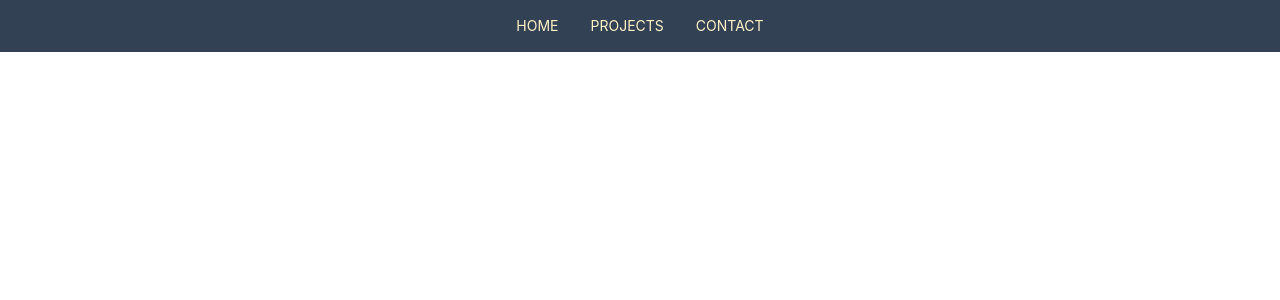
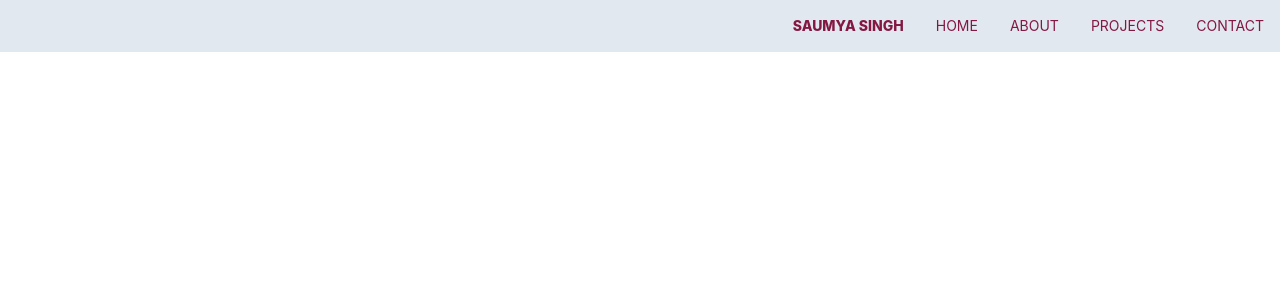
Before and after one commit to SaumyaSingh14-web/Portfolio, a React (Create React App) app: page / in a window 1280 px wide. Shown: the top 300 px of the page. Built offline with nearby package versions, Linux system fonts and the light colour scheme.

Commit message:
commit navbar

```diff
--- a/src/components/Navbar.jsx
+++ b/src/components/Navbar.jsx
@@ -3,7 +3,7 @@ import Navele from "./Navele";
 function Navbar(){
     return(
         <div>
-            <ul className="bg-slate-700 md:flex justify-evenly">
+            <ul className="bg-slate-200 md:flex justify-end">
                 <Navele/>
             </ul>
 
--- a/src/components/Navele.jsx
+++ b/src/components/Navele.jsx
@@ -4,10 +4,11 @@ function Navele(){
     return(
         <div>
             <div className="md:flex">
-                <NaveleName name = "home" />
+                <NaveleName name = "saumya singh" className = "font-extrabold text-lg justify-self-start"/>
+                <NaveleName name = "home"/>
+                <NaveleName name = "about"/>
                 <NaveleName name = "projects" />
-                <NaveleName name = "contact" />
-
+                <NaveleName name = "contact"/>
             </div>
 
         </div>
--- a/src/components/NaveleName.jsx
+++ b/src/components/NaveleName.jsx
@@ -1,9 +1,12 @@
 function NaveleName(props){
     return(
+        // <div>
+        //     <div className={`text-lg text-green-200 uppercase font-extrabold ${props.className}`}>{props.myName}</div>
         <div>
-           <li className={`text-sm max-w-screen-lg p-4 hover:underline uppercase text-amber-100 ${props.className}`}>{props.name}</li>
+           <li className={`text-sm max-w-screen-lg p-4 uppercase text-pink-900 ${props.className}`}>{props.name}</li>
+        </div>
+        //</div>
 
-        </div>
     );
 }
 
```
